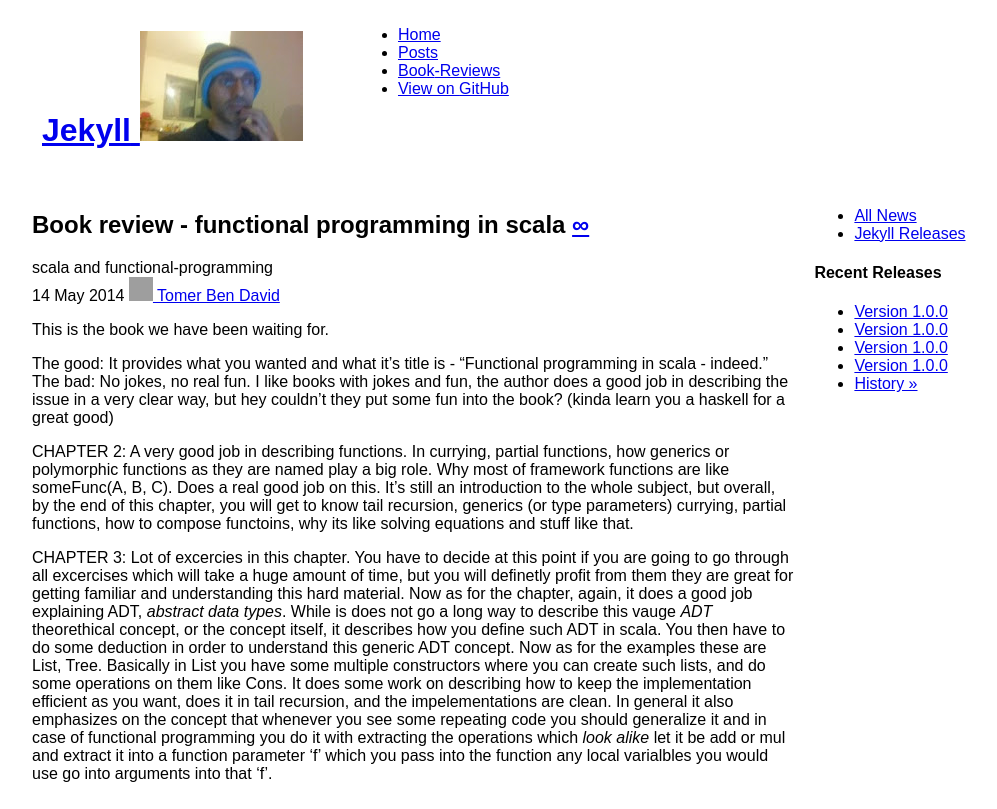
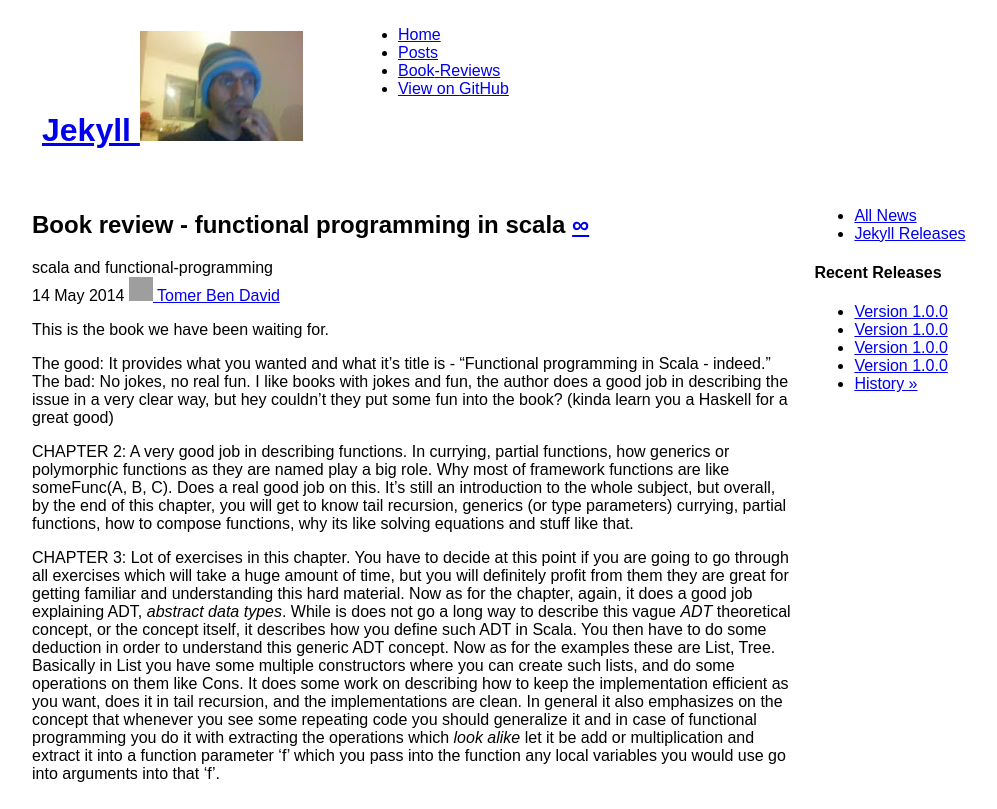
Before and after one commit to tomer-ben-david-archive/tomer-ben-david-archive.github.io, a Jekyll site: the page built from _posts/2014-05-14-book-review-functional-programming-in-scala.md, in a window 1280 px wide, cut to the strip 0-809 px from the top of the page. Shown: the whole strip, without its empty margins (129-1126 px from the left). Built offline with Jekyll 4.4.1, drawn with Linux system fonts in a browser that asks for light colours; grey boxes are pictures that could not be loaded.

Commit message:
spell checker

```diff
--- a/_posts/2014-05-03-jarjar-commandline.markdown
+++ b/_posts/2014-05-03-jarjar-commandline.markdown
@@ -7,7 +7,7 @@ version: 1.0.0
 categories: [scala]
 ---
 
-Hey! You can use jarjar like this uu
+Hey! You can use jarjar like this u
 
 {% highlight scala %}
 def intme = 2 * 2 / 2
--- a/_posts/2014-05-14-book-review-functional-programming-in-scala.md
+++ b/_posts/2014-05-14-book-review-functional-programming-in-scala.md
@@ -9,9 +9,9 @@ categories: [scala, functional-programming]
 
 This is the book we have been waiting for.
 
-The good: It provides what you wanted and what it's title is - "Functional programming in scala - indeed."
-The bad: No jokes, no real fun.  I like books with jokes and fun, the author does a good job in describing the issue in a very clear way, but hey couldn't they put some fun into the book? (kinda learn you a haskell for a great good)
+The good: It provides what you wanted and what it's title is - "Functional programming in Scala - indeed."
+The bad: No jokes, no real fun.  I like books with jokes and fun, the author does a good job in describing the issue in a very clear way, but hey couldn't they put some fun into the book? (kinda learn you a Haskell for a great good)
 
-CHAPTER 2: A very good job in describing functions.  In currying, partial functions, how generics or polymorphic functions as they are named play a big role.  Why most of framework functions are like someFunc(A, B, C).  Does a real good job on this.  It's still an introduction to the whole subject, but overall, by the end of this chapter, you will get to know tail recursion, generics (or type parameters) currying, partial functions, how to compose functoins, why its like solving equations and stuff like that.
+CHAPTER 2: A very good job in describing functions.  In currying, partial functions, how generics or polymorphic functions as they are named play a big role.  Why most of framework functions are like someFunc(A, B, C).  Does a real good job on this.  It's still an introduction to the whole subject, but overall, by the end of this chapter, you will get to know tail recursion, generics (or type parameters) currying, partial functions, how to compose functions, why its like solving equations and stuff like that.
 
-CHAPTER 3: Lot of excercies in this chapter.  You have to decide at this point if you are going to go through all excercises which will take a huge amount of time, but you will definetly profit from them they are great for getting familiar and understanding this hard material.  Now as for the chapter, again, it does a good job explaining ADT, *abstract data types*.  While is does not go a long way to describe this vauge *ADT* theorethical concept, or the concept itself, it describes how you define such ADT in scala.  You then have to do some deduction in order to understand this generic ADT concept.  Now as for the examples these are List, Tree.  Basically in List you have some multiple constructors where you can create such lists, and do some operations on them like Cons.  It does some work on describing how to keep the implementation efficient as you want, does it in tail recursion, and the impelementations are clean.  In general it also emphasizes on the concept that whenever you see some repeating code you should generalize it and in case of functional programming you do it with extracting the operations which *look alike* let it be add or mul and extract it into a function parameter 'f' which you pass into the function any local varialbles you would use go into arguments into that 'f'.
+CHAPTER 3: Lot of exercises in this chapter.  You have to decide at this point if you are going to go through all exercises which will take a huge amount of time, but you will definitely profit from them they are great for getting familiar and understanding this hard material.  Now as for the chapter, again, it does a good job explaining ADT, *abstract data types*.  While is does not go a long way to describe this vague *ADT* theoretical concept, or the concept itself, it describes how you define such ADT in Scala.  You then have to do some deduction in order to understand this generic ADT concept.  Now as for the examples these are List, Tree.  Basically in List you have some multiple constructors where you can create such lists, and do some operations on them like Cons.  It does some work on describing how to keep the implementation efficient as you want, does it in tail recursion, and the implementations are clean.  In general it also emphasizes on the concept that whenever you see some repeating code you should generalize it and in case of functional programming you do it with extracting the operations which *look alike* let it be add or multiplication and extract it into a function parameter 'f' which you pass into the function any local variables you would use go into arguments into that 'f'.
```
Also changed, not shown: _posts/2014-05-15-what-they-didnt-tell-you-about-functional-programming.md (+2 -2 lines).
